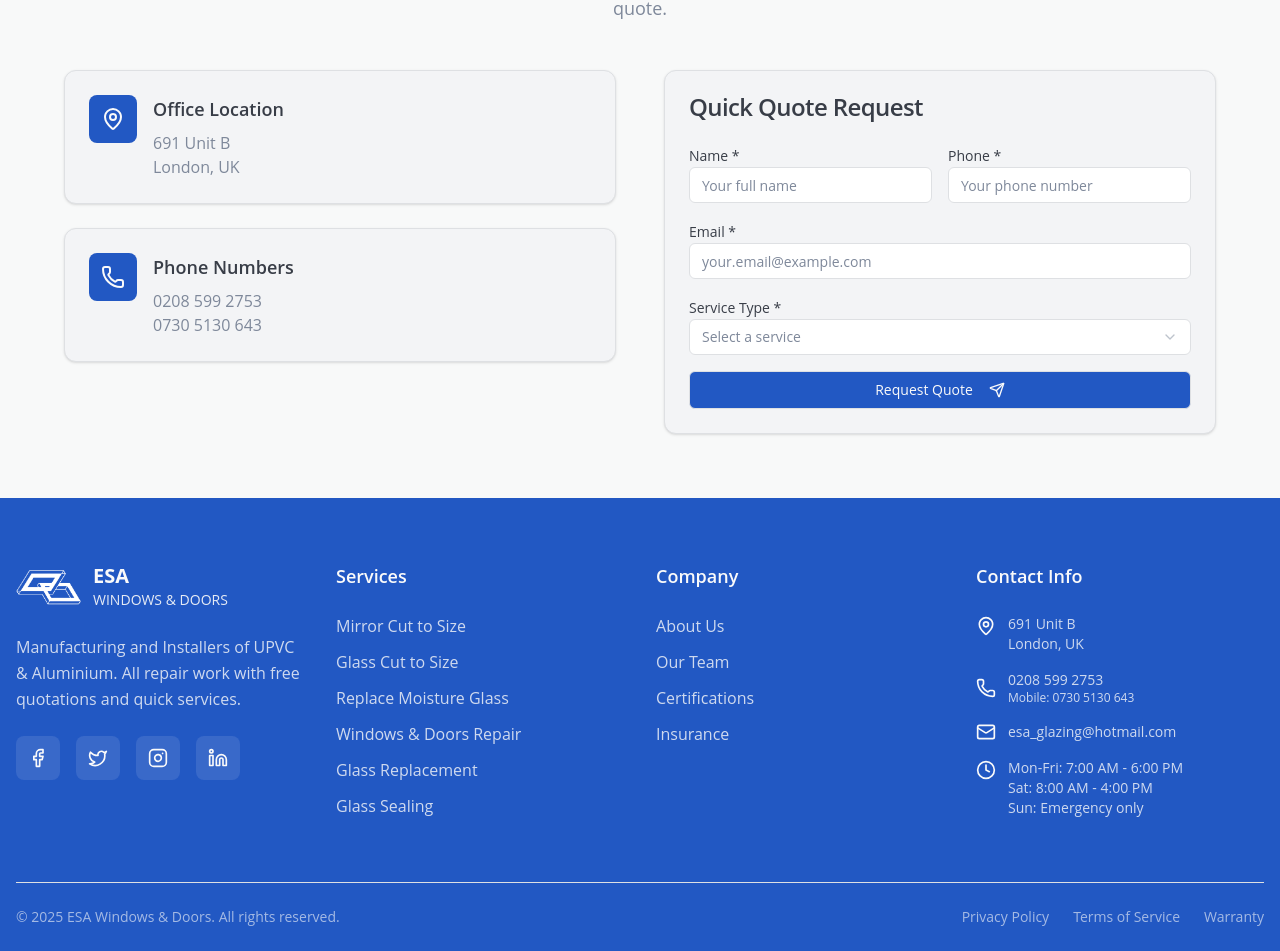
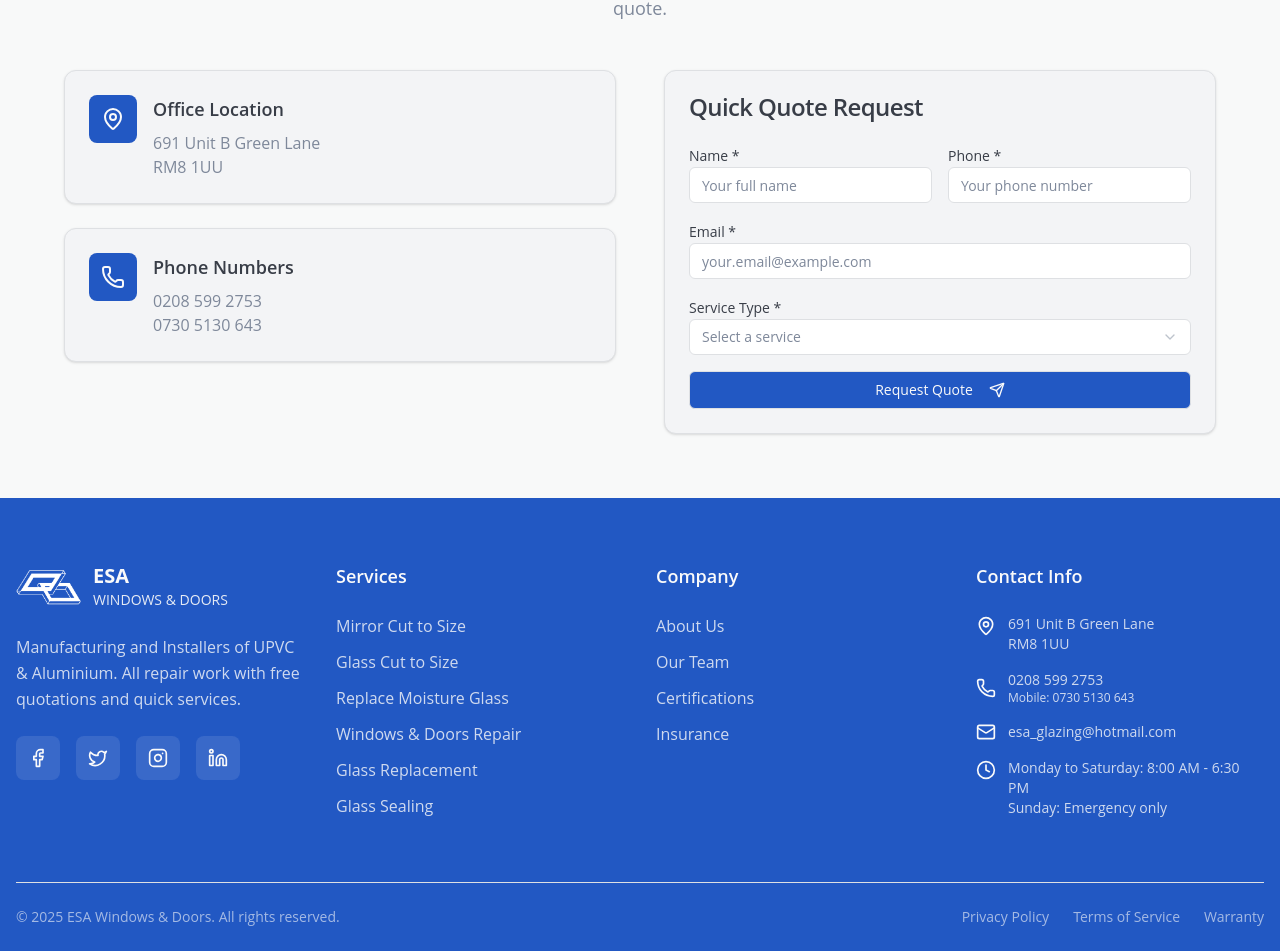
Before and after one commit to hassanali408/esa, a Next.js app: page / in a window 1280 px wide. Shown: the part 6491-7442 px from the top of the page. Built offline with nearby package versions, Linux system fonts and the light colour scheme.

Commit message:
Update contact details in ContactForm and Footer components; modify WhatsAppButton number and default message for improved communication accuracy.

```diff
--- a/src/components/ContactForm.tsx
+++ b/src/components/ContactForm.tsx
@@ -98,7 +98,7 @@ export default function ContactForm({ isFullPage = false }: ContactFormProps) {
     {
       icon: MapPin,
       title: 'Office Location',
-      details: ['691 Unit B', 'London, UK']
+      details: ['691 Unit B Green Lane', 'RM8 1UU']
     },
     {
       icon: Phone,
@@ -113,7 +113,7 @@ export default function ContactForm({ isFullPage = false }: ContactFormProps) {
     {
       icon: Clock,
       title: 'Business Hours',
-      details: ['Monday - Friday: 8:00 AM - 6:00 PM', 'Saturday: 9:00 AM - 4:00 PM', 'Sunday: Emergency only']
+      details: ['Monday to Saturday: 8:00 AM - 6:30 PM', 'Sunday: Emergency only']
     }
   ];
 
--- a/src/components/Footer.tsx
+++ b/src/components/Footer.tsx
@@ -130,8 +130,8 @@ export default function Footer() {
                 <div className="flex items-start gap-3">
                   <MapPin className="w-5 h-5 mt-0.5 flex-shrink-0" />
                   <div className="text-primary-foreground/80 text-sm">
-                    <p>691 Unit B</p>
-                    <p>London, UK</p>
+                    <p>691 Unit B Green Lane</p>
+                    <p>RM8 1UU</p>
                   </div>
                 </div>
 
@@ -151,9 +151,8 @@ export default function Footer() {
                 <div className="flex items-start gap-3">
                   <Clock className="w-5 h-5 mt-0.5 flex-shrink-0" />
                   <div className="text-primary-foreground/80 text-sm">
-                    <p>Mon-Fri: 7:00 AM - 6:00 PM</p>
-                    <p>Sat: 8:00 AM - 4:00 PM</p>
-                    <p>Sun: Emergency only</p>
+                    <p>Monday to Saturday: 8:00 AM - 6:30 PM</p>
+                    <p>Sunday: Emergency only</p>
                   </div>
                 </div>
               </div>
--- a/src/components/WhatsAppButton.tsx
+++ b/src/components/WhatsAppButton.tsx
@@ -7,8 +7,8 @@ import { MessageCircle } from 'lucide-react';
 export default function WhatsAppButton() {
   const [isHovered, setIsHovered] = useState(false);
 
-  const whatsappNumber = "02085992753";
-  const defaultMessage = "Hello! I'm interested in your glazing services. Could you please provide me with more information?";
+  const whatsappNumber = "+447305130643";
+  const defaultMessage = "";
 
   const handleClick = () => {
     const encodedMessage = encodeURIComponent(defaultMessage);
```
